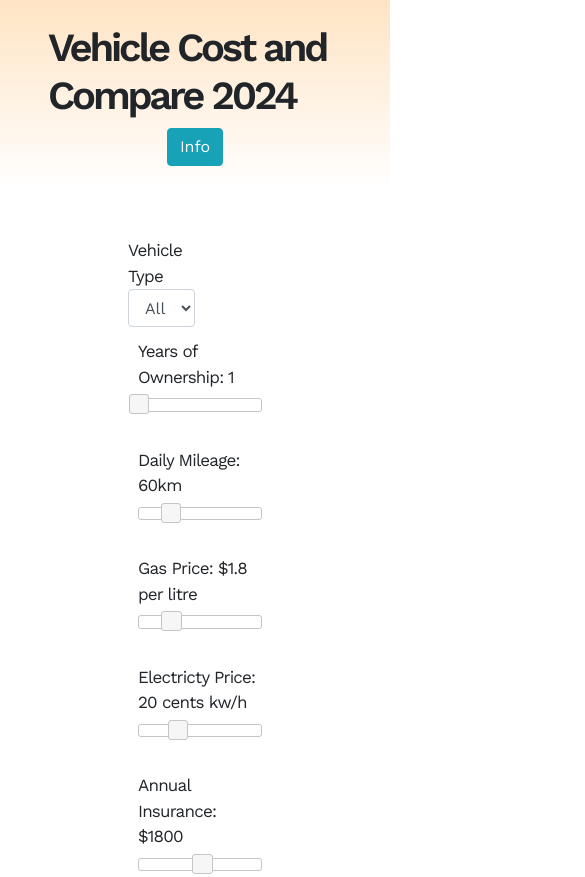
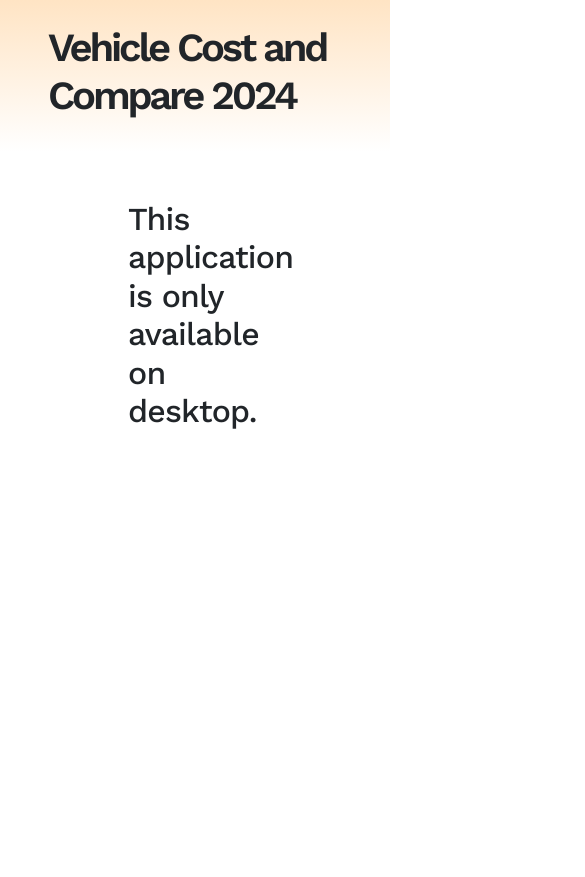
Before and after one commit to GraemeRMorgan/vehicle-cost-vercel, a website with bundled scripts: page index.html in a window 390 px wide. Shown: the top 877 px of the page, 585 px wide, since content can reach past the window. After the commit the page ends 844 px from the top, so only its background shows below. Built offline with nearby package versions, Linux system fonts and the light colour scheme.

Commit message:
Button gone

```diff
--- a/css/style.css
+++ b/css/style.css
@@ -18,8 +18,7 @@ h1 {
 }
 @media(max-width: 1000px){
   #chart-area {
-    margin-left: -300px;
-    margin-top: 48px;
+    display: none;
   }
 }
 
@@ -42,6 +41,7 @@ h1 {
 
 .buttonNav{
   align-items: center;
+  display: none;
 }
 
 #slider-div-year,
@@ -80,7 +80,21 @@ h1 {
 }
 @media (max-width: 1000px){
   .wrapper {
-    flex-direction: column;
+    display: none;
+  }
+}
+
+.warningWrapper {
+  display: flex;
+  /* justify-content: center; */
+  flex-direction: row;
+  gap: 12px;
+  padding: 48px 128px;
+  display: none;
+}
+@media (max-width: 1000px){
+  .warningWrapper{
+    display: block;
   }
 }
 
--- a/index.html
+++ b/index.html
@@ -46,6 +46,9 @@
     </nav>
 
     <!-- Bootstrap grid setup -->
+    <div class="warningWrapper">
+      <h2>This application is only available on desktop.</h2>
+    </div>
     <div class="wrapper">
       <div class="col1">
         <!-- <div class="playReset">
```
